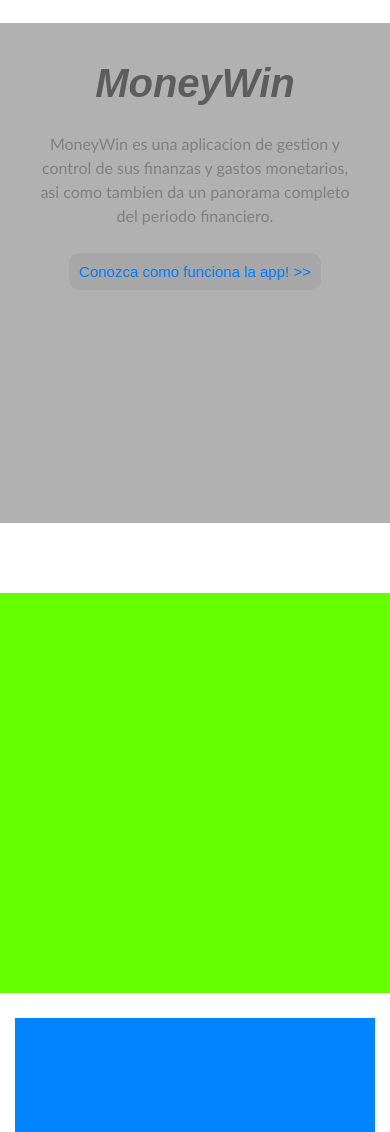
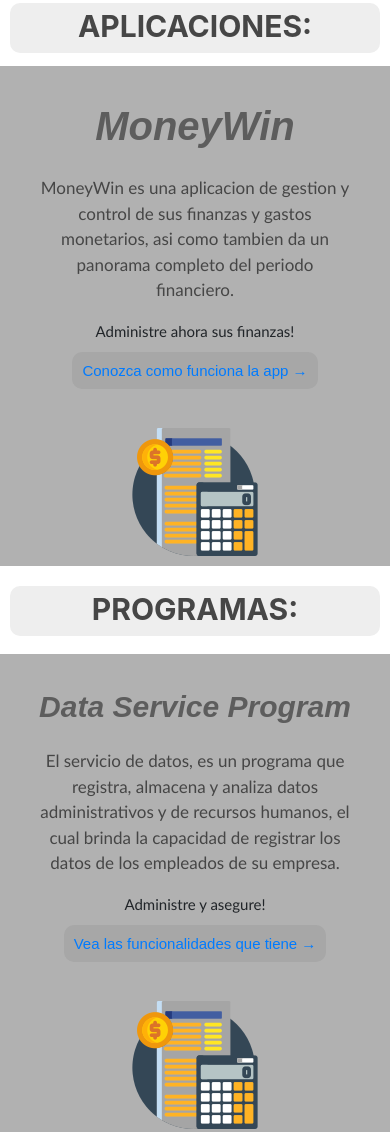
Before and after one commit to dunckesoftwares/dunckesoftwares.github.io, a plain HTML site: page index.html in a window 390 px wide. Shown: the part 563-1695 px from the top of the page. Drawn offline with Linux system fonts and the light colour scheme.

Commit message:
created two sections

```diff
--- a/Content/style.css
+++ b/Content/style.css
@@ -16,6 +16,7 @@
 .bg-dark {
     background-color: rgb(22, 19, 19)!important;
 }
+
 @media (min-width: 992px) and (max-width: 2000px){
     #btnSearcher {
         display: none;
@@ -39,12 +40,26 @@
         width: 100%;
         background-color: rgb(146, 0, 0);
     }
+    .sTitle {
+        background-color: rgb(238, 238, 238);
+        color: rgb(70, 70, 70);
+        padding: 5px;
+        font-size: 30px;
+        font-weight: bold;
+        text-align: center;
+        width: 95%;
+        height: 50px;
+        margin-left: 2.5%;
+        margin-top: 10px;
+        border-radius: 10px;
+    }
     /*==========================*/
     /*======= CONTENIDO 1 ======*/
     .content1 {
         height: 500px;
         width: 100%;
-        margin-top: 30px;
+        margin-top: 5px;
+        margin-bottom: 10px;
         background-color: rgb(177, 177, 177);
         text-align: center;
     }
@@ -58,16 +73,26 @@
         top: 30px;
     }
     #textPrd_1 {
-        font-family: 25px;
+        font-size: 17px;
         font-family: 'Gill Sans', 'Gill Sans MT', Calibri, 'Trebuchet MS', sans-serif;
         position: relative;
         top: 2%;
-        color: gray;
+        color: rgb(70, 70, 70);
         width: 80%;
         margin-top: 10%;
         margin-left: 10%;
     }
+    #linkboxPrd1 {
+        height: 100px;
+        width: 100%;
+    }
     #linkPrd_1 {
+        position: relative;
+        top: 10px;
+        font-size: 15px;
+        font-family: 'Trebuchet MS', 'Lucida Sans Unicode', 'Lucida Grande', 'Lucida Sans', Arial, sans-serif;
+    }
+    #linkPrd_A1 {
         font-size: 15px;
         font-family: sans-serif;
         position: relative;
@@ -77,13 +102,68 @@
         border-radius: 10px;
         background-color: rgb(167, 167, 167);
     }
+    #mwaBox {
+        width: 100%;
+        height: 128px;
+        margin-top: 5%;
+    }
+
     /*==========================*/
     /*======= CONTENIDO 2 ======*/
     .content2 {
         height: 500px;
-        background-color: rgb(49, 28, 28);
-        margin-top: 50px;
+        width: 100%;
+        margin-top: 10px;
+        margin-bottom: 10px;
+        background-color: rgb(177, 177, 177);
+        text-align: center;
     }
+    #titlePrd_2 {
+        font-size: 30px;
+        font-family: sans-serif;
+        font-style: italic;
+        font-weight: 600;
+        color: rgb(93, 93, 93);
+        position: relative;
+        top: 30px;
+    }
+    #textPrd_2 {
+        font-size: 17px;
+        font-family: 'Gill Sans', 'Gill Sans MT', Calibri, 'Trebuchet MS', sans-serif;
+        position: relative;
+        top: 2%;
+        color: rgb(70, 70, 70);
+        width: 80%;
+        margin-top: 10%;
+        margin-left: 10%;
+    }
+    #linkboxPrd2 {
+        height: 100px;
+        width: 100%;
+    }
+    #linkPrd_2 {
+        position: relative;
+        top: 10px;
+        font-size: 15px;
+        font-family: 'Trebuchet MS', 'Lucida Sans Unicode', 'Lucida Grande', 'Lucida Sans', Arial, sans-serif;
+    }
+    #linkPrd_2A {
+        font-size: 15px;
+        font-family: sans-serif;
+        position: relative;
+        top: 25px;
+        text-decoration-line: none;
+        padding: 10px;
+        border-radius: 10px;
+        background-color: rgb(167, 167, 167);
+    }
+    #sdnBox {
+        width: 100%;
+        height: 128px;
+        margin-top: 5%;
+    }
+    /*==========================*/
+    /*======= CONTENIDO 2 ======*/
     .content3 {
         height: 400px;
         width: 100%;
--- a/index.html
+++ b/index.html
@@ -81,28 +81,49 @@
     <!--======================================================-->
     <section class="container-fluid">
         <div class="row">
+            <!-- Content 1 -->
+            <h2 class="sTitle">APLICACIONES:</h2>
             <div class="col-xs-12 content1">
-                <!-- Content 2 -->
                 <a href="#" id="titlePrd_1">MoneyWin</a>
                 <p id="textPrd_1">MoneyWin es una aplicacion de gestion y control de sus finanzas y gastos monetarios,
                     asi como tambien da un panorama completo del periodo financiero.
                 </p>
-                <span id="linkPrd_1"><a href="#">Conozca como funciona la app! >></a></span>
+                <div id="linkboxPrd1">
+                    <span id="linkPrd_1">Administre ahora sus finanzas!</span>
+                    <br>
+                    <span id="linkPrd_A1"><a id="txlink" href="#">Conozca como funciona la app →</a></span>
+                </div>
+                <div id="mwaBox">
+                    <img src="./res/icons/MoneyWin/mwa128px.png" alt="MoneyWinLogo">
+                </div>
             </div>
+            <!---- Content 2 -->
+            <h2 class="sTitle">PROGRAMAS:</h2>
             <div class="col-xs-12 content2">
-                <!-- Content 2 -->
+                <a href="#" id="titlePrd_2">Data Service Program</a>
+                <p id="textPrd_2">El servicio de datos, es un programa que registra, almacena y analiza datos administrativos
+                    y de recursos humanos, el cual brinda la capacidad de registrar los datos de los empleados de su empresa.
+                </p>
+                <div id="linkboxPrd2">
+                    <span id="linkPrd_2">Administre y asegure!</span>
+                    <br>
+                    <span id="linkPrd_2A"><a id="txlink" href="#">Vea las funcionalidades que tiene →</a></span>
+                </div>
+                <div id="mwaBox">
+                    <img src="./res/icons/MoneyWin/mwa128px.png" alt="MoneyWinLogo">
+                </div>
             </div>
+            <!------- Content 3 -->
             <div class="col-xs-12 content3">
-                <!-- Content 3 -->
             </div>
+            <!----------- Content 4 -->
             <div class="col-xs-12 content4">
-                <!-- Content 4 -->
             </div>
+            <!-------------- Content 5 -->
             <div class="col-xs-12 content5">
-                <!-- Content 5 -->
             </div>
+            <!----------------- Content 6 -->
             <div class="col-xs-12 content6">
-                <!-- Content 6 -->
             </div>
         </div>
     </section>
```
Also changed, not shown: res/icons/MoneyWin/mwa128px.png (added), res/icons/MoneyWin/mwa32px.png (added), res/icons/MoneyWin/mwa64px.png (added), 1 other file.
